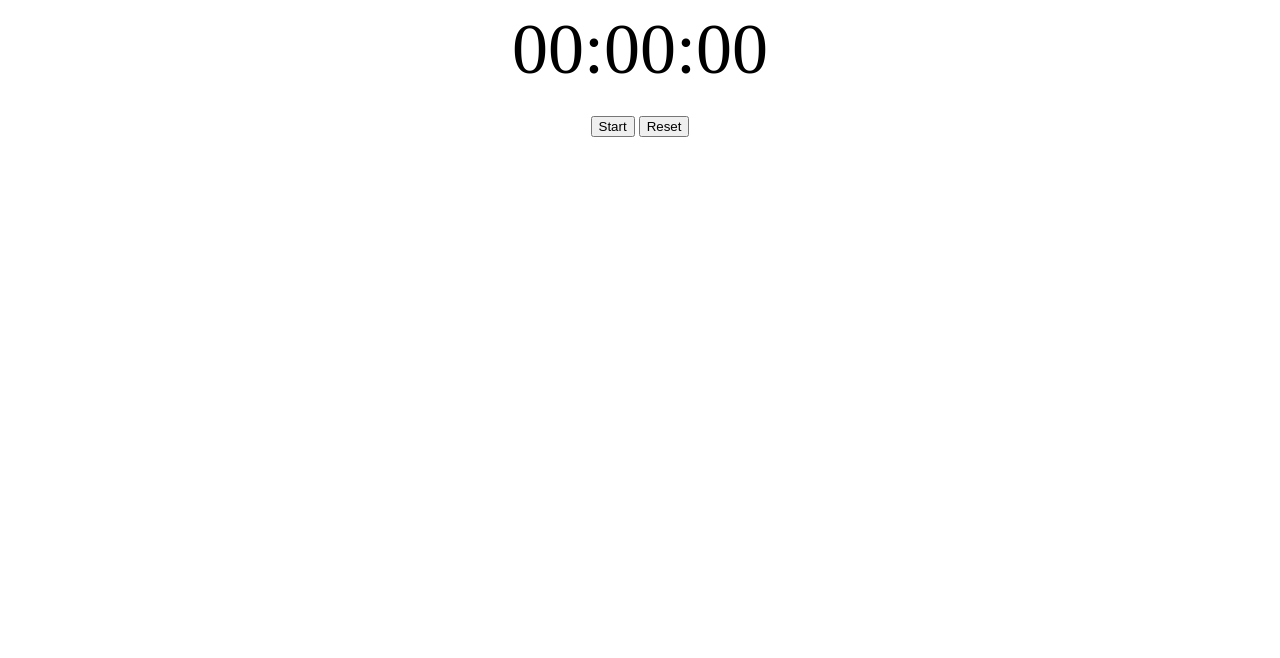
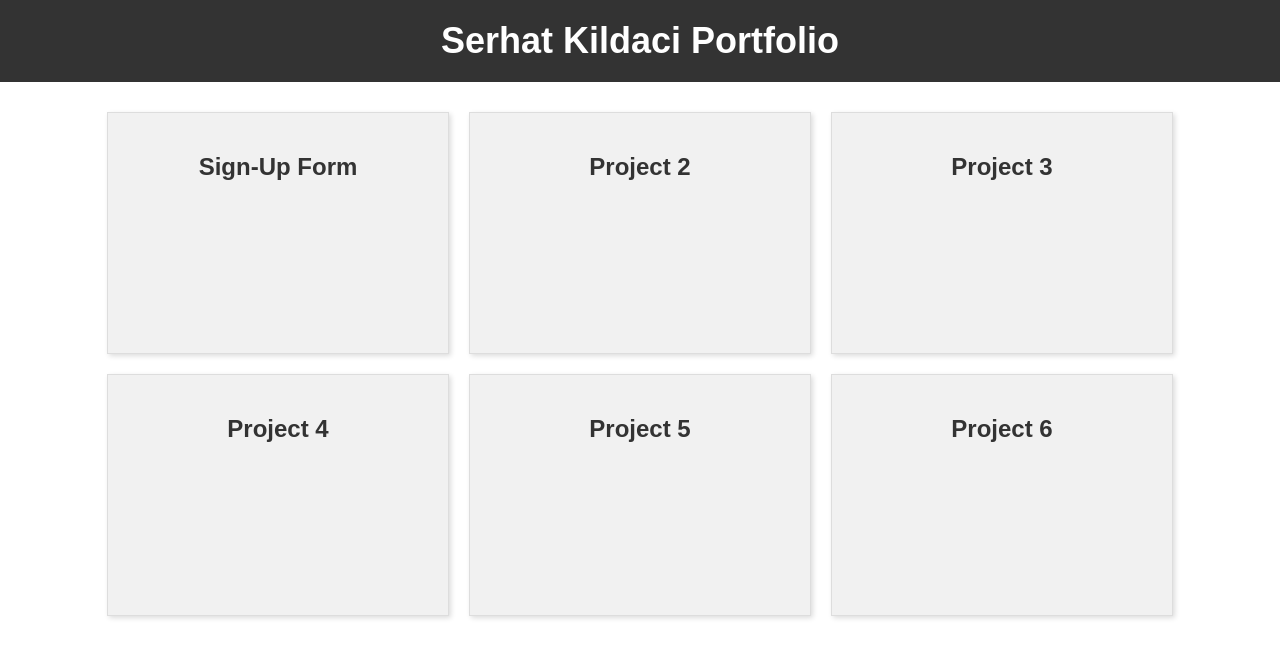
Before and after one commit to serhatkildaci/serhatkildaci.github.io, a plain HTML site: page index.html in a window 1280 px wide. Drawn offline with Linux system fonts and the light colour scheme.

Commit message:
Update index.html

```diff
--- a/index.html
+++ b/index.html
@@ -2,27 +2,60 @@
 <html lang="en">
 <head>
     <meta charset="UTF-8">
-    <meta http-equiv="X-UA-Compatible" content="IE=edge">
-    <meta name="viewport" content="width=device-width, initial-scale=1.0">
-    <title>Stopwatch</title>
-
-
-    <link rel="stylesheet" href="./styles.css">
-    <script type="text/javascript" src="script.js"></script>
+    <title>Serhat Kildaci Portfolio</title>
+    <style>
+        body {
+            font-family: Arial, sans-serif;
+            margin: 0;
+            padding: 0;
+        }
+        header {
+            background-color: #333;
+            color: #fff;
+            padding: 20px;
+            text-align: center;
+        }
+        h1 {
+            margin: 0;
+            font-size: 36px;
+        }
+        section {
+            display: flex;
+            flex-wrap: wrap;
+            justify-content: center;
+            padding: 20px;
+        }
+        .box {
+            background-color: #f1f1f1;
+            border: 1px solid #ddd;
+            box-shadow: 2px 2px 5px #ddd;
+            margin: 10px;
+            padding: 20px;
+            text-align: center;
+            width: 300px;
+            height: 200px;
+        }
+        .box:hover {
+            transform: scale(1.1);
+            transition: transform 0.3s ease-in-out;
+        }
+        a {
+            color: #333;
+            text-decoration: none;
+        }
+    </style>
 </head>
 <body>
-
-    <div class="container">
-
-        <div id="display">
-            00:00:00
-        </div>
-
-    </div>
-        <div class="buttons">
-            <button id="startStop" onclick="startStop()">Start</button>
-            <button id="reset" onclick="reset()">Reset</button>
-        </div>
-
+    <header>
+        <h1>Serhat Kildaci Portfolio</h1>
+    </header>
+    <section>
+        <div class="box"><a href="#"><h2>Sign-Up Form</h2></a></div>
+        <div class="box"><a href="#"><h2>Project 2</h2></a></div>
+        <div class="box"><a href="#"><h2>Project 3</h2></a></div>
+        <div class="box"><a href="#"><h2>Project 4</h2></a></div>
+        <div class="box"><a href="#"><h2>Project 5</h2></a></div>
+        <div class="box"><a href="#"><h2>Project 6</h2></a></div>
+    </section>
 </body>
 </html>
```
